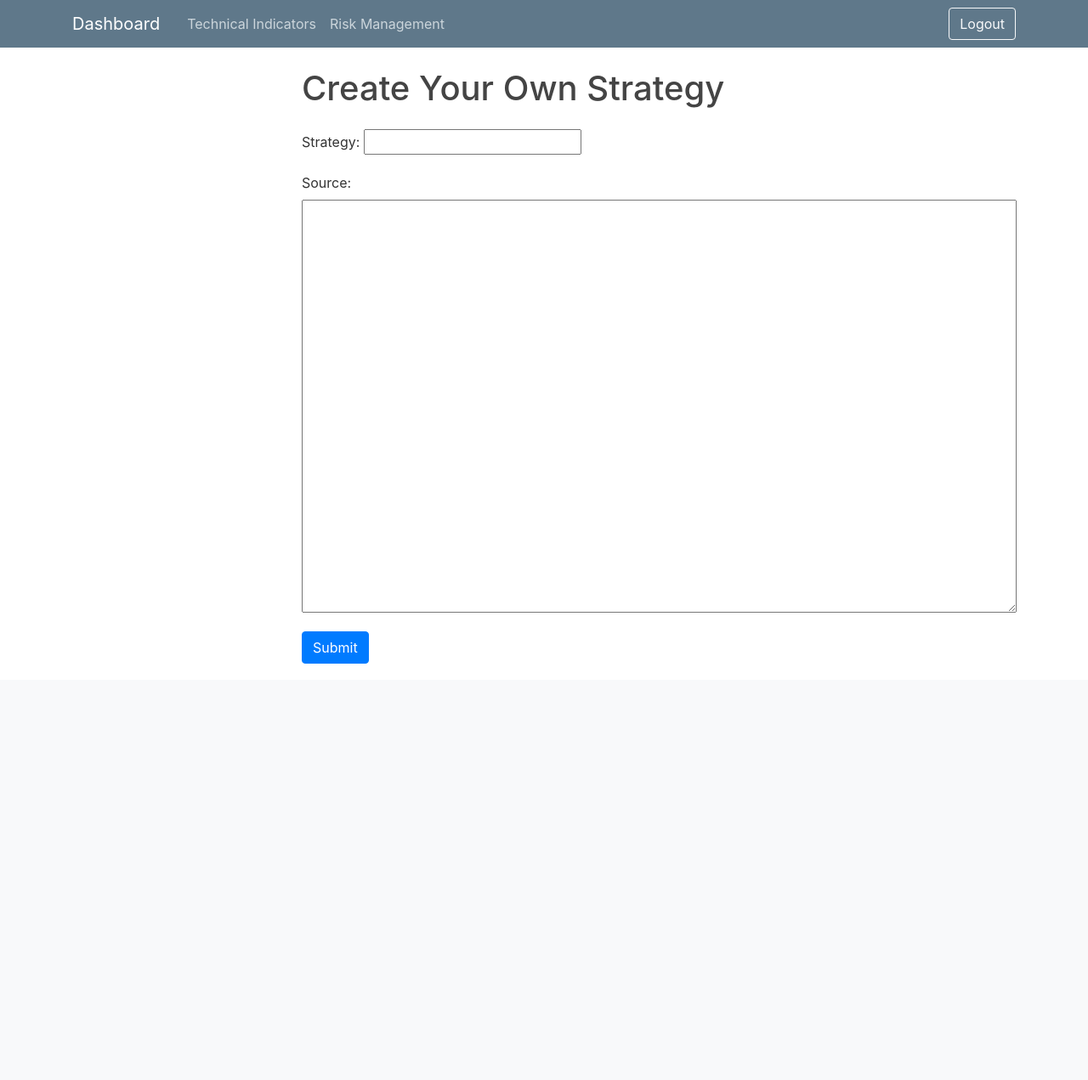
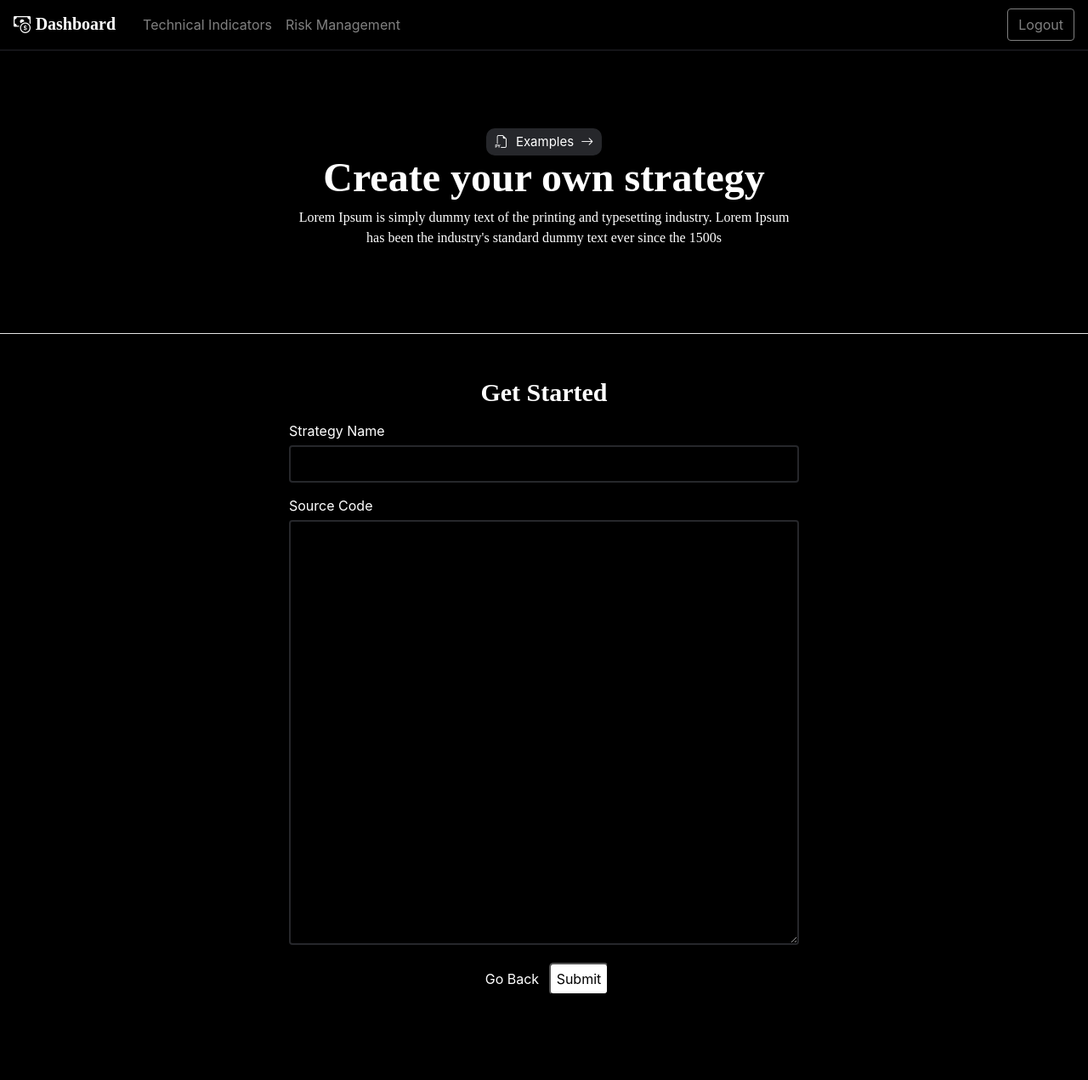
Before and after one commit to Tanush247/QuantWeb-Main, a Django app: page /app1/my in a window 1280 px wide. Shown: the whole page at 85% size. Before the commit the page ends 781 px from the top, so only its background shows below. Run offline with Django 5.2, Linux system fonts and the light colour scheme; a user stored in the database is signed in; some libraries are stand-ins or nearby versions.

Commit message:
Added styling to your_strategy.html (adding links to examples, go back and submit buttons is missing)

```diff
--- /dev/null
+++ b/main/app1/static/app1/b.css
@@ -0,0 +1,214 @@
+/* styles.css */
+body{
+    background-color: black;
+}
+h1, h2, p, span{
+    color: white;
+    font-family: DM sans-serif;
+}
+
+
+/* Navbar styles */
+.container {
+  max-width: 100%; /* Ensure the container spans the full width */
+  padding-left: 0;
+  padding-right: 0;
+}
+.navbar {
+  background-color: transparent;
+  width: 100%; /* Adjust the width as needed */
+  margin: 0 auto; /* Center the navbar */
+    backdrop-filter: blur(10px); /* Blur effect */
+  margin-bottom: 0;
+  border-bottom: 2px solid #141418;
+}
+.navbar-brand .bi {
+  margin-top: 3px; /* Adjust as needed */
+}
+
+.navbar-brand .font-weight-bold {
+  font-weight: bold; /* Ensure the "Dashboard" text is bold */
+}
+
+.nav-link {
+  color: grey;
+}
+
+.nav-link:hover {
+  color: white;
+}
+
+/* Logout button */
+.btn-outline-light {
+  color: grey;
+  border-color: grey;
+}
+
+.btn-outline-light:hover {
+  background-color: #26272b;
+  color: white;
+  border-color: white;
+}
+/* Examples wala button */
+.center-container {
+    display: flex;
+    justify-content: center;
+    align-items: center;
+    height: 4vh;
+    margin-top: 100px;
+    /* background-color: #f8f9fa; Light background color */
+}
+.custom-btn {
+    background-color: #26272b;
+    color: white; /* Change the text color for better visibility */
+    padding: 5px 5px; /* Adjust padding to make the button smaller */
+    font-size:  15px; /* Adjust font size to make the button smaller */
+    border: none; /* Remove the default outline border */
+    border-radius: 10px;
+    transition: transform 0.3s ease-in-out;
+}
+.custom-btn:hover {
+    transform: scale(1.1); /* Scale the button size on hover */
+}
+
+.custom-btn i {
+    margin-right: 5px; /* Adjust icon spacing */
+}
+.bi-arrow-right{
+  margin-left: 4px;
+}
+.custom-btn .bi-filetype-py{
+  margin-left: 6px; /* Adjust the value to your preference */
+}
+
+
+/* Create your own stategy wala part */
+.own-strategy {
+  text-align: center;
+  font-size: 1.875rem; /* 3xl */
+  font-weight: bold;
+  line-height: 1.25; /* tight */
+  /* letter-spacing: 0.05em; tighter */
+}
+@media (min-width: 768px) {
+  .own-strategy {
+      font-size: 3rem; /* 5xl */
+  }
+}
+
+@media (min-width: 1024px) {
+  .own-strategy {
+      line-height: 1.1; /* lg:leading-[1.1] */
+  }
+}
+
+
+.horizontal-line {
+    background-color: white;
+    width: 100vw;
+    margin-top: 100px;
+    position: relative; /* Ensure it stretches across the entire viewport */
+    left: 50%; /* Center the line horizontally */
+    transform: translateX(-50%); /* Adjust to center the line */
+}
+
+
+.get-started {
+    text-align: center;
+    font-size: 1.875rem; /* 3xl */
+    font-weight: bold;
+    line-height: 1.25; /* tight */
+    margin-top: 50px;
+    margin-bottom: 15px
+    /* letter-spacing: 0.05em; tighter */
+}
+
+
+/* The main form */
+.form-group {
+    margin-bottom: 15px; /* Optional: Adjust spacing as needed */
+}
+
+/* Style the label */
+.form-group label {
+    color: white; /* White text color */
+    display: block; /* Ensure the label occupies its own line */
+    margin-bottom: 5px; /* Optional: Adjust spacing between label and input */
+}
+
+/* Style the input */
+.form-group input[type="text"],
+.form-group input[type="email"],
+.form-group input[type="password"],
+.form-group textarea {
+    background-color: rgba(0, 0, 0, 0); /* Transparent background */
+    color: white;
+    border: 2px solid #26272b; /* Grey border */
+    border-radius: 4px; /* Rounded corners */
+    padding: 8px; /* Adjust padding as needed */
+    width: 100%; /* Full width */
+    box-sizing: border-box; /* Include padding and border in total width */
+    transition: border-color 0.3s ease; /* Smooth transition for border color */
+}
+
+/* Change border color on hover */
+.form-group input[type="text"]:hover,
+.form-group input[type="email"]:hover,
+.form-group input[type="password"]:hover,
+.form-group textarea:hover {
+    border-color: white; /* White border color on hover */
+}
+
+/* Remove default input focus outline */
+.form-group input[type="text"]:focus,
+.form-group input[type="email"]:focus,
+.form-group input[type="password"]:focus,
+.form-group textarea:focus {
+    outline: none;
+    border-color: white; /* White border color on focus */
+}
+
+/* The last two buttons */
+.button-container {
+    text-align: center;
+    gap: 10px; /* Adjust the gap between buttons */
+    margin-bottom: 100px;
+  }
+.button.primary {
+    background-color: white;
+    color: black;
+    padding: auto;
+    border-radius: 5px;
+    cursor: pointer;
+    text-align: center;
+    text-decoration: none;
+    font-size: 16px;
+    padding: 5px 7px;
+    transition: background-color 0.3s ease, color 0.3s ease;
+  }
+
+  .button.primary:hover {
+    background-color: lightgrey;
+  }
+
+  .button.secondary {
+    background-color: transparent;
+    color: white;
+    padding: auto;
+    border-radius: 5px;
+    cursor: pointer;
+    text-align: center;
+    text-decoration: none;
+    font-size: 16px;
+    padding: 5px 7px;
+    transition: background-color 0.3s ease, color 0.3s ease;
+    border: black
+  }
+
+  .button.secondary:hover {
+    background-color: #26272b;
+    border: black
+  }
+/* Optional: Google Fonts link */
+/* Replace '400' and '700' with other variants as needed */
+@import url('https://fonts.googleapis.com/css2?family=DM+Serif+Text:wght@400;700&display=swap');
--- a/main/app1/templates/app1/your_strategy.html
+++ b/main/app1/templates/app1/your_strategy.html
@@ -4,12 +4,26 @@
   <head>
     <title>Create Your Own Strategy</title>
     <!-- Include Bootstrap CSS for styling -->
-    <link href="https://stackpath.bootstrapcdn.com/bootstrap/4.5.2/css/bootstrap.min.css" rel="stylesheet">
+    <link
+      href="https://stackpath.bootstrapcdn.com/bootstrap/4.5.2/css/bootstrap.min.css"
+      rel="stylesheet"
+    />
     <!-- Bootstrap CSS -->
-    <link rel="stylesheet" href="https://cdn.jsdelivr.net/npm/bootstrap@4.0.0/dist/css/bootstrap.min.css" integrity="sha384-Gn5384xqQ1aoWXA+058RXPxPg6fy4IWvTNh0E263XmFcJlSAwiGgFAW/dAiS6JXm" crossorigin="anonymous">
-    <link rel='stylesheet' type='text/css' href='{% static 'app1/main.css' %}'>
+    <link
+      rel="stylesheet"
+      href="https://cdn.jsdelivr.net/npm/bootstrap@4.0.0/dist/css/bootstrap.min.css"
+      integrity="sha384-Gn5384xqQ1aoWXA+058RXPxPg6fy4IWvTNh0E263XmFcJlSAwiGgFAW/dAiS6JXm"
+      crossorigin="anonymous"
+    />
+    <!-- Icons -->
+    <link
+      href="https://cdnjs.cloudflare.com/ajax/libs/bootstrap-icons/1.10.0/font/bootstrap-icons.min.css"
+      rel="stylesheet"
+    />
+    <link rel='stylesheet' type='text/css' href='{% static 'app1/b.css' %}'>
 
     <style>
+      /* This centers the form */
       .form-container {
         max-width: 600px;
         margin: auto;
@@ -21,39 +35,50 @@
     </style>
   </head>
   <body>
-
     <header class="site-header">
+      <!-- Classic navbar from bootsrap -->
       <nav class="navbar navbar-expand-md navbar-dark bg-steel fixed-top">
         <div class="container">
-            {% if user.is_authenticated %}
-              <a class="navbar-brand mr-4" href="{% url 'app1:home' %}">Dashboard</a>
-            {% endif %}
-            <button class="navbar-toggler" type="button" data-toggle="collapse" data-target="#navbarToggle" aria-controls="navbarToggle" aria-expanded="false" aria-label="Toggle navigation">
+          <a class="navbar-brand mr-4" href="{% url 'app1:home' %}">
+            <i class="bi bi-cash-coin align-middle"></i>
+            <span class="font-weight-bold">Dashboard</span>
+          </a>
+          <button
+            class="navbar-toggler"
+            type="button"
+            data-toggle="collapse"
+            data-target="#navbarToggle"
+            aria-controls="navbarToggle"
+            aria-expanded="false"
+            aria-label="Toggle navigation"
+          >
             <span class="navbar-toggler-icon"></span>
           </button>
           <div class="collapse navbar-collapse" id="navbarToggle">
             <div class="navbar-nav mr-auto">
-
               {% if user.is_authenticated %}
-                  <a class="nav-item nav-link" href="{% url 'technical-home' %}">Technical Indicators</a>
-                  <a class="nav-item nav-link" href="{% url 'risk-home' %}">Risk Management</a>
+              <a class="nav-item nav-link" href="{% url 'technical-home' %}"
+                >Technical Indicators</a
+              >
+              <a class="nav-item nav-link" href="{% url 'risk-home' %}"
+                >Risk Management</a
+              >
               {% endif %}
-
-
             </div>
             <!-- Navbar Right Side -->
             <div class="navbar-nav">
               {% if user.is_authenticated %}
               <form action="{% url 'logout' %}" method="POST">
                 {% csrf_token %}
-                    <button type="submit" class="btn btn-outline-light">Logout</button>
+                <button type="submit" class="btn btn-outline-light">
+                  Logout
+                </button>
               </form>
-
-                  {% comment %} <a class="nav-item nav-link" href="{% url 'profile' %}">Profile</a>
-                  <a class="nav-item nav-link" href="{% url 'login_view' %}">Admin Login</a> {% endcomment %}
               {% else %}
               <a class="nav-item nav-link" href="{% url 'login' %}">Login</a>
-                  <a class="nav-item nav-link" href="{% url 'register' %}">Register</a>
+              <a class="nav-item nav-link" href="{% url 'register' %}"
+                >Register</a
+              >
               {% endif %}
             </div>
           </div>
@@ -62,19 +87,39 @@
     </header>
 
     <div class="container form-container">
-        <h1 class="mb-4">Create Your Own Strategy</h1>
+      <hr />
+      <div class="center-container">
+        <button type="button" class="custom-btn">
+          <i class="bi bi-filetype-py"></i></i>
+          Examples
+          <i class="bi bi-arrow-right"></i>
+        </button>
+      </div>
+      <h1 class="text-center own-strategy">Create your own strategy</h1>
+      <p
+        class="text-center text-lg font-light text-foreground"
+      >
+        Lorem Ipsum is simply dummy text of the printing and typesetting
+        industry. Lorem Ipsum has been the industry's standard dummy text ever
+        since the 1500s
+      </p>
+      <hr class="horizontal-line">
+      <h2 class="text-center get-started">Get Started</h2>
       <form method="post">
         {% csrf_token %}
         <div class="form-group">
-                <label for="id_strategy">Strategy:</label>
+          <label for="id_strategy">Strategy Name</label>
+          <div class="rounded-form">
               {{ form.strategy }}
           </div>
+        </div>
         <div class="form-group">
-                <label for="id_source">Source:</label>
+          <label for="id_source">Source Code</label>
           {{ form.source }}
         </div>
-            <div class="form-group">
-                <button type="submit" class="btn btn-primary">Submit</button>
+        <div class="button-container">
+          <button class="button secondary">Go Back</button>
+          <button class="button primary">Submit</button>
         </div>
       </form>
       {% if error %}
@@ -83,9 +128,5 @@
       </div>
       {% endif %}
     </div>
-    <!-- Include Bootstrap JS and dependencies (optional) -->
-    <script src="https://code.jquery.com/jquery-3.5.1.slim.min.js"></script>
-    <script src="https://cdn.jsdelivr.net/npm/@popperjs/core@2.9.3/dist/umd/popper.min.js"></script>
-    <script src="https://stackpath.bootstrapcdn.com/bootstrap/4.5.2/js/bootstrap.min.js"></script>
   </body>
 </html>
```
Also changed, not shown: main/app1/static/app1/test.html (added), main/db.sqlite3. Lines whose indentation alone changed are shown as unchanged.
